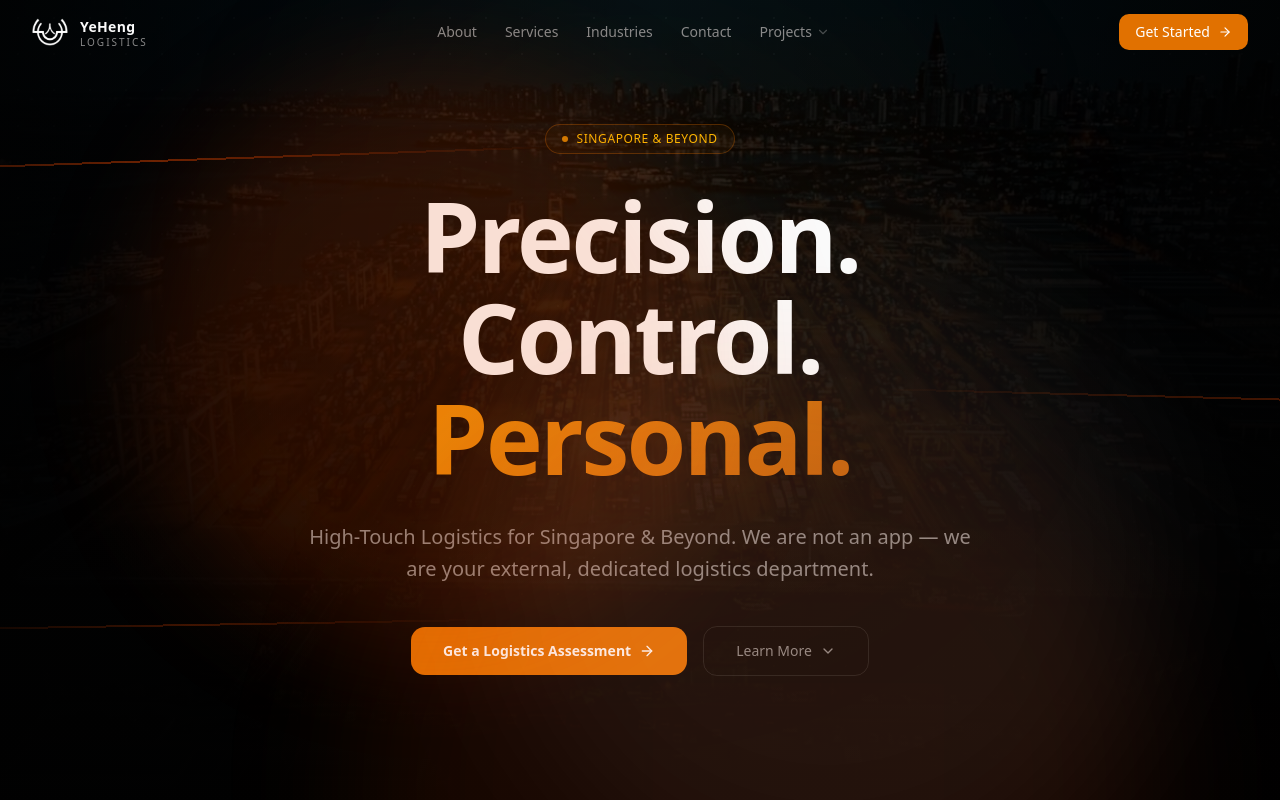
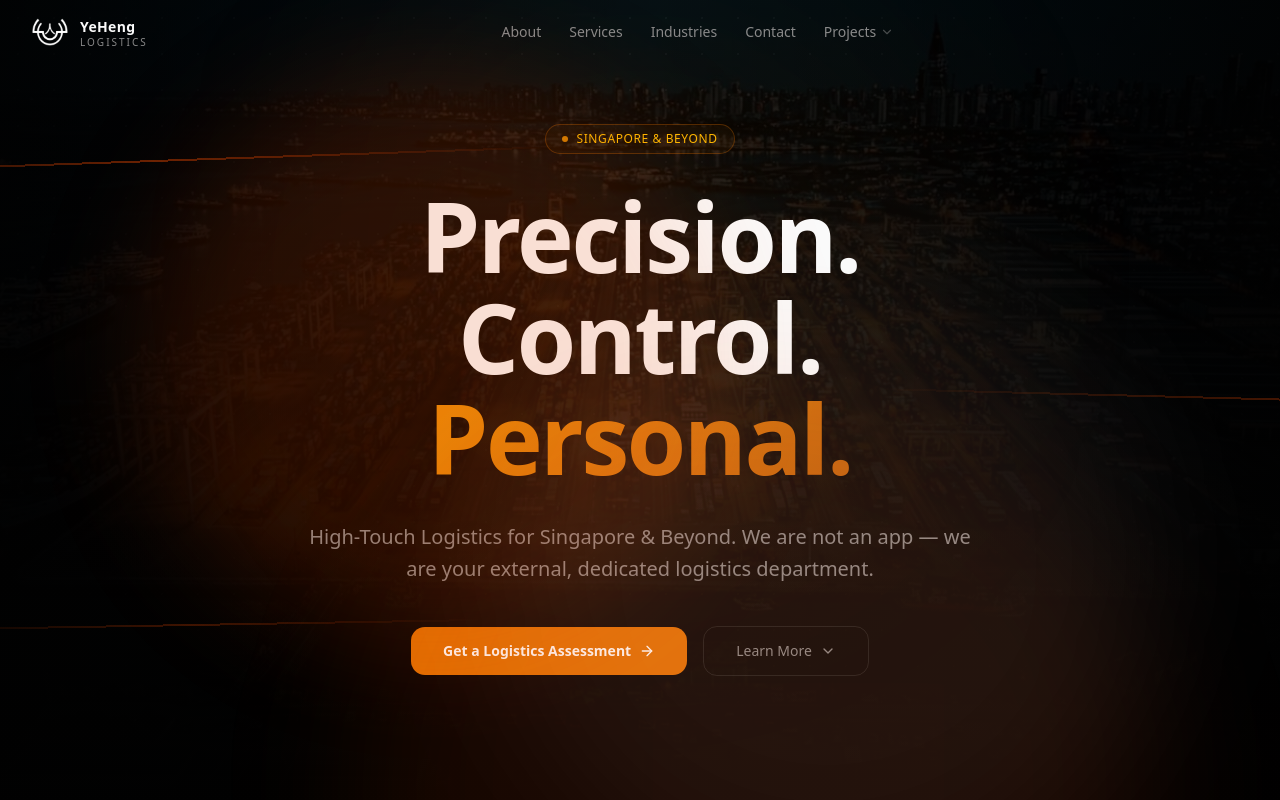
Before and after one commit to Eugeneglen/YeHeng-Logistic, a Next.js app: page / in a window 1280 px wide. Shown: the top 800 px of the page. Built offline with nearby package versions, Linux system fonts and the light colour scheme.

Commit message:
e884ea9c-56cd-45cc-81c9-d9a53fd7ed97

```diff
--- a/src/app/page.tsx
+++ b/src/app/page.tsx
@@ -206,15 +206,8 @@ function Navbar({
           </DropdownMenu>
         </nav>
 
-        {/* CTA + Mobile */}
+        {/* Mobile menu toggle */}
         <div className="flex items-center gap-3">
-          <a
-            href="#contact"
-            className="hidden sm:inline-flex items-center gap-2 px-4 py-2 text-sm font-medium bg-amber-600 hover:bg-amber-500 text-white rounded-lg transition-all duration-300 hover:shadow-lg hover:shadow-amber-600/20"
-          >
-            Get Started
-            <ArrowRight className="w-3.5 h-3.5" />
-          </a>
           <button
             onClick={() => setMobileOpen(!mobileOpen)}
             className="md:hidden p-2 text-muted-foreground hover:text-foreground"
@@ -273,13 +266,6 @@ function Navbar({
               </button>
             ))}
           </div>
-          <a
-            href="#contact"
-            onClick={() => setMobileOpen(false)}
-            className="block px-3 py-2.5 text-sm font-medium text-amber-500 hover:text-amber-400"
-          >
-            Get Started →
-          </a>
         </nav>
       </div>
     </header>
```
